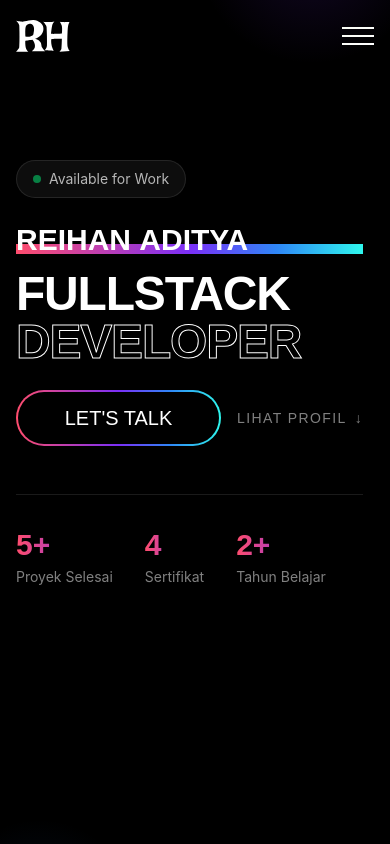
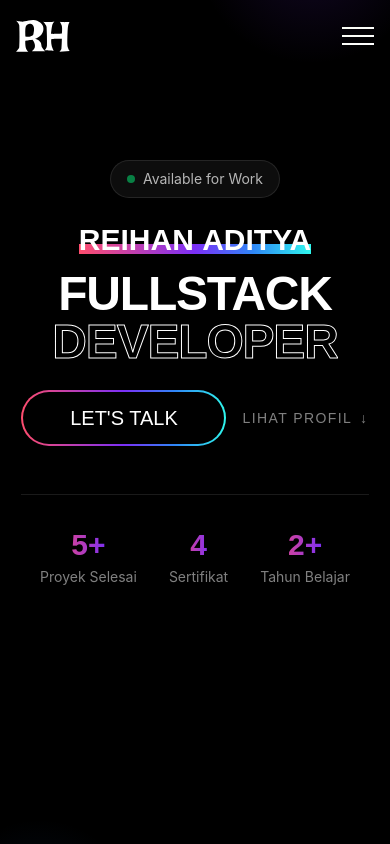
Before and after one commit to ehanz12/PortoReact, a React (Vite) app: page / in a window 390 px wide. Shown: the top 844 px of the page. Built offline with nearby package versions, Linux system fonts and the light colour scheme; no server answers.

Commit message:
perubahan center hero

```diff
--- a/src/sections/Hero.jsx
+++ b/src/sections/Hero.jsx
@@ -84,16 +84,16 @@ const Hero = () => {
         <div className="hero-glow-1" />
         <div className="hero-glow-2" />
 
-        <div className="main-container min-h-screen flex flex-col lg:flex-row lg:justify-between lg:items-center items-start lg:py-12 max-lg:pt-40 gap-12">
+        <div className="main-container min-h-screen flex flex-col lg:flex-row lg:justify-center lg:items-center items-center text-center lg:text-left lg:py-12 max-lg:pt-40 gap-12 lg:gap-24">
           {/* Left: Text Content */}
-          <div className="flex-1 z-10">
+          <div className="flex-1 z-10 flex flex-col items-center lg:items-start">
             {/* Status Badge */}
-            <div className="hero-badge flex items-center gap-2 mb-6 w-fit bg-white/5 border border-white/10 rounded-full px-4 py-2 backdrop-blur-sm">
+            <div className="hero-badge flex items-center gap-2 mb-6 w-fit bg-white/5 border border-white/10 rounded-full px-4 py-2 backdrop-blur-sm mx-auto lg:mx-0">
               <span className="w-2 h-2 rounded-full bg-green-400 animate-pulse" />
               <span className="text-sm text-white/70 font-body">Available for Work</span>
             </div>
 
-            <h1 className="text-3xl lg:text-[3.2vw] uppercase font-heading font-semibold">
+            <h1 className="text-3xl lg:text-[3.2vw] uppercase font-heading font-semibold w-fit mx-auto lg:mx-0">
               Reihan Aditya
             </h1>
             <h2 className="text-5xl sm:text-6xl lg:text-[8vw] uppercase font-heading font-bold leading-none tracking-tight mt-3 mb-6">
@@ -106,7 +106,7 @@ const Hero = () => {
               Membangun aplikasi web ujung-ke-ujung (end-to-end) mulai dari antarmuka pengguna yang interaktif hingga logika server-side dan sistem database yang andal.
             </p> */}
 
-            <div className="flex flex-wrap gap-4 items-center">
+            <div className="flex flex-wrap gap-4 items-center justify-center lg:justify-start">
               <ButtonGradient
                 text={"Let's Talk"}
                 link={"mailto:rhanssap@gmail.com"}
@@ -122,7 +122,7 @@ const Hero = () => {
             </div>
 
             {/* Stats Row */}
-            <div className="hero-badge flex gap-8 mt-12 pt-8 border-t border-white/10">
+            <div className="hero-badge flex gap-8 mt-12 pt-8 border-t border-white/10 justify-center lg:justify-start w-full lg:w-auto">
               <div>
                 <p className="text-3xl font-heading font-bold gradient-text">5+</p>
                 <p className="text-white/50 text-sm mt-1">Proyek Selesai</p>
```
